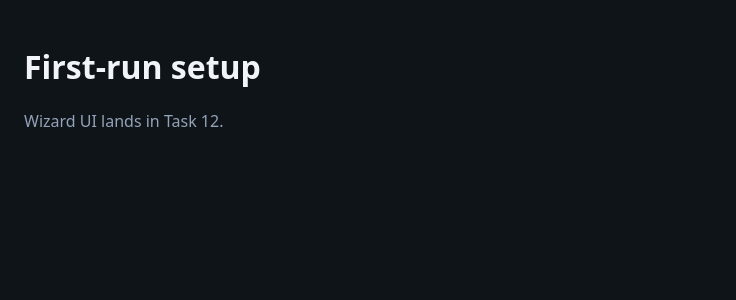
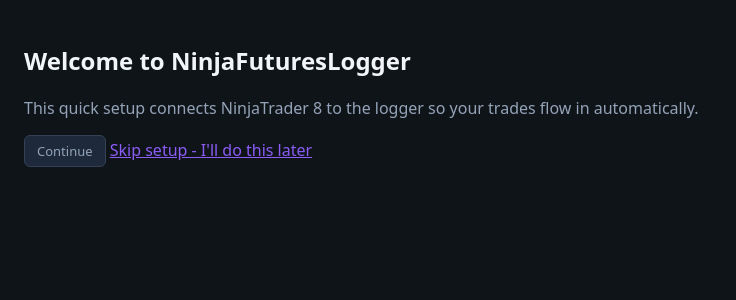
Before and after one commit to qsor27/NinjaFuturesLogger, a Python web app: template templates/first_run.html in a window 1280 px wide. Shown: the part 47-347 px from the top of the page, without its empty margins (0-736 px from the left). Run offline with Jinja, Linux system fonts and the light colour scheme; the template is opened without the code that fills it: most values are stand-ins (such as "Sample title", 1, 10 or a date in 2020).

Commit message:
feat(first-run): wizard UI with NT detection, indicator install, live verify
Co-Authored-By: Claude Sonnet 4.6 <noreply@anthropic.com>

```diff
--- a/routes/first_run.py
+++ b/routes/first_run.py
@@ -105,4 +105,10 @@ def build_first_run_blueprint() -> Blueprint:
         set_preference(current_app.config["FTL_DB_PATH"], "first_run_complete", "true")
         return jsonify({"success": True})
 
+    @bp.get("/static/ninjascript/ExecutionExporter.cs")
+    def indicator_source():
+        from flask import send_file
+
+        return send_file(str(_resolve_source()), mimetype="text/plain", as_attachment=True)
+
     return bp
--- /dev/null
+++ b/static/js/first_run.js
@@ -0,0 +1,121 @@
+// Wizard controller - server-rendered shell, JSON API for logic.
+
+const root = document.getElementById("first-run-root");
+if (!root) throw new Error("first-run-root missing");
+
+const endpoints = {
+  detect: root.dataset.endpointDetect,
+  install: root.dataset.endpointInstall,
+  inbox: root.dataset.endpointInbox,
+  complete: root.dataset.endpointComplete,
+};
+
+function showStep(name) {
+  root.querySelectorAll("[data-step]").forEach((el) => {
+    el.hidden = el.dataset.step !== name;
+  });
+}
+
+async function postJSON(url, body) {
+  const resp = await fetch(url, {
+    method: "POST",
+    headers: { "Content-Type": "application/json" },
+    body: JSON.stringify(body ?? {}),
+  });
+  return resp.json();
+}
+
+async function getJSON(url) {
+  const resp = await fetch(url);
+  return resp.json();
+}
+
+let detectedIndicatorsPath = null;
+
+async function runDetect() {
+  showStep("detect");
+  const result = await getJSON(endpoints.detect);
+  if (result.found) {
+    detectedIndicatorsPath = result.indicators_path;
+    root.querySelector('[data-region="indicators-path"]').textContent = result.indicators_path;
+    showStep("install-offer");
+  } else {
+    showStep("manual");
+  }
+}
+
+async function runInstall() {
+  if (!detectedIndicatorsPath) return;
+  const btn = root.querySelector('[data-action="install-indicator"]');
+  btn.disabled = true;
+  btn.textContent = "Installing...";
+  const result = await postJSON(endpoints.install, {
+    dest_dir: detectedIndicatorsPath,
+    on_conflict: "backup_replace",
+  });
+  btn.disabled = false;
+  btn.textContent = "Install indicator";
+  if (result.success) {
+    showStep("followup");
+    startInboxPolling();
+  } else {
+    alert(`Install failed: ${result.error || "unknown error"}`);
+  }
+}
+
+let inboxTimer = null;
+let inboxDeadline = 0;
+
+function startInboxPolling() {
+  clearInterval(inboxTimer);
+  inboxDeadline = Date.now() + 60_000;
+  const statusEl = root.querySelector('[data-region="verify-status"]');
+  const tick = async () => {
+    const result = await getJSON(endpoints.inbox);
+    if (result.files_count > 0) {
+      clearInterval(inboxTimer);
+      showStep("done");
+      return;
+    }
+    if (Date.now() > inboxDeadline) {
+      statusEl.textContent =
+        "No executions received yet. Check NinjaTrader's NinjaScript Output window " +
+        "for compile errors, then add the ExecutionExporter indicator to a chart.";
+    }
+  };
+  tick();
+  inboxTimer = setInterval(tick, 3000);
+}
+
+async function finish() {
+  await postJSON(endpoints.complete, {});
+  window.location.href = "/";
+}
+
+root.addEventListener("click", async (e) => {
+  const action = e.target?.dataset?.action;
+  if (!action) return;
+  e.preventDefault();
+  switch (action) {
+    case "next-welcome":
+      await runDetect();
+      break;
+    case "install-indicator":
+      await runInstall();
+      break;
+    case "manual":
+      showStep("manual");
+      break;
+    case "next-manual":
+      showStep("followup");
+      startInboxPolling();
+      break;
+    case "download-cs":
+      window.location.href = "/static/ninjascript/ExecutionExporter.cs";
+      break;
+    case "skip":
+    case "finish":
+      await finish();
+      break;
+  }
+});
--- a/templates/first_run.html
+++ b/templates/first_run.html
@@ -1,11 +1,68 @@
 {% extends "base.html" %}
-{% block title %}First-Run Setup{% endblock %}
+{% block title %}First-Run Setup - NinjaFuturesLogger{% endblock %}
+
 {% block content %}
-<div id="first-run-root" data-endpoint-detect="/api/first-run/detect-nt"
-                          data-endpoint-install="/api/first-run/install-indicator"
-                          data-endpoint-inbox="/api/first-run/inbox-status"
-                          data-endpoint-complete="/api/first-run/complete">
-  <h1>First-run setup</h1>
-  <p>Wizard UI lands in Task 12.</p>
-</div>
+<section id="first-run-root"
+         data-endpoint-detect="/api/first-run/detect-nt"
+         data-endpoint-install="/api/first-run/install-indicator"
+         data-endpoint-inbox="/api/first-run/inbox-status"
+         data-endpoint-complete="/api/first-run/complete">
+
+  <div class="wizard-step" data-step="welcome">
+    <h1>Welcome to NinjaFuturesLogger</h1>
+    <p>This quick setup connects NinjaTrader 8 to the logger so your trades flow in automatically.</p>
+    <button type="button" data-action="next-welcome">Continue</button>
+    <a href="#" data-action="skip">Skip setup - I'll do this later</a>
+  </div>
+
+  <div class="wizard-step" data-step="detect" hidden>
+    <h2>Looking for NinjaTrader&hellip;</h2>
+    <p data-region="detect-status">Checking your Documents folder&hellip;</p>
+  </div>
+
+  <div class="wizard-step" data-step="install-offer" hidden>
+    <h2>Install the ExecutionExporter indicator?</h2>
+    <p>Found NinjaTrader 8 at <code data-region="indicators-path"></code>.</p>
+    <p>I can copy the ExecutionExporter indicator into your Indicators folder.
+       It will be configured to write CSVs to your logger inbox.</p>
+    <button type="button" data-action="install-indicator">Install indicator</button>
+    <button type="button" data-action="manual">I'll do it myself</button>
+  </div>
+
+  <div class="wizard-step" data-step="manual" hidden>
+    <h2>Install the indicator manually</h2>
+    <ol>
+      <li>Copy <code>ExecutionExporter.cs</code> (button below) to NinjaTrader's
+          <code>Documents\NinjaTrader 8\bin\Custom\Indicators\</code> folder.</li>
+      <li>Open (or restart) NinjaTrader 8.</li>
+      <li>Press <kbd>F11</kbd> to open the NinjaScript Editor.</li>
+      <li>Press <kbd>F5</kbd> to compile.</li>
+      <li>Add the <em>ExecutionExporter</em> indicator to any chart.</li>
+    </ol>
+    <button type="button" data-action="download-cs">Download ExecutionExporter.cs</button>
+    <button type="button" data-action="next-manual">I've done this - continue</button>
+  </div>
+
+  <div class="wizard-step" data-step="followup" hidden>
+    <h2>Final NinjaTrader steps</h2>
+    <ol>
+      <li>Open (or restart) NinjaTrader 8.</li>
+      <li>Press <kbd>F11</kbd> to open the NinjaScript Editor.</li>
+      <li>Press <kbd>F5</kbd> to compile. ExecutionExporter should appear in the Indicators list.</li>
+      <li>Right-click any chart &rarr; Indicators &rarr; add <em>ExecutionExporter</em>.</li>
+    </ol>
+    <p data-region="verify-status">Waiting for your first export&hellip;</p>
+    <a href="#" data-action="skip">Skip - I'll verify later</a>
+  </div>
+
+  <div class="wizard-step" data-step="done" hidden>
+    <h2>Receiving executions &#x2713;</h2>
+    <p>Your logger is connected to NinjaTrader. You can revisit these steps later under
+       Settings &rsaquo; NinjaTrader Connection.</p>
+    <button type="button" data-action="finish">Finish</button>
+  </div>
+
+</section>
+
+<script type="module" src="{{ url_for('static', filename='js/first_run.js') }}"></script>
 {% endblock %}
```
Also changed, not shown: tests/test_first_run_routes.py (+12 -0 lines).
